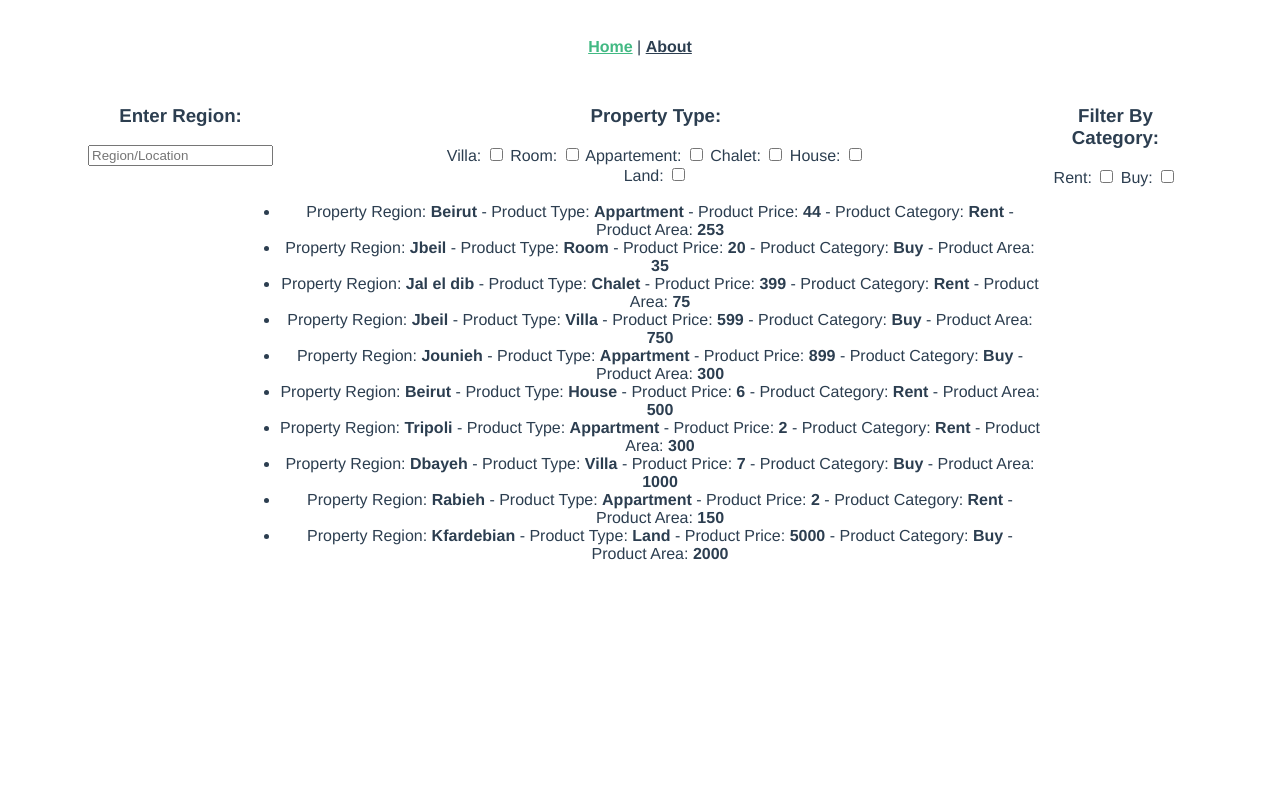
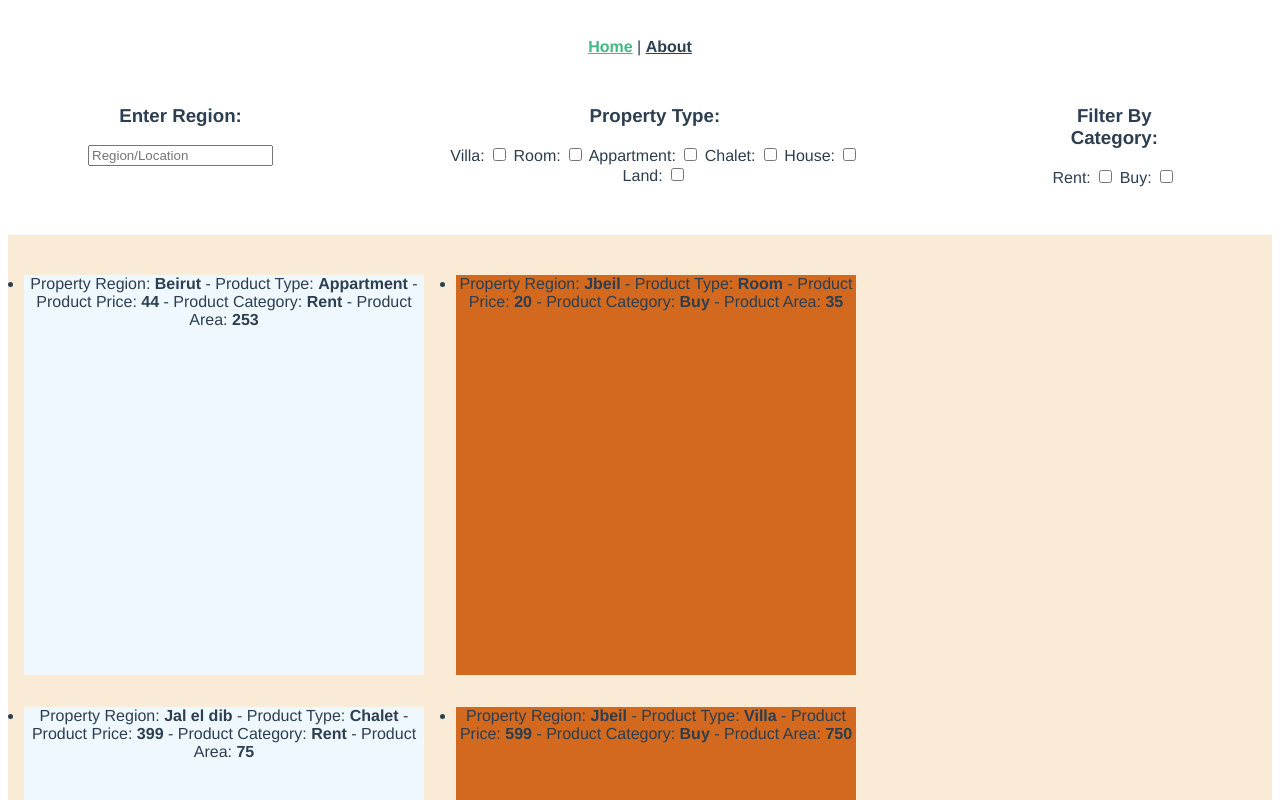
Before and after one commit to christiandimitri/vuejs-custom-input-search, a Vue app: page / in a window 1280 px wide. Shown: the top 800 px of the page. Built offline with nearby package versions, Linux system fonts and the light colour scheme.

Commit message:
custom input search and filter working

```diff
--- /dev/null
+++ b/src/components/Gallery.vue
@@ -0,0 +1,188 @@
+<template>
+  <div class="hero">
+    <div id="search-box">
+      <div class="is-search-tool">
+        <h3>Enter Region:</h3>
+        <input type="text" v-model="region" placeholder="Region/Location" />
+      </div>
+      <div class="is-search-tool">
+        <h3>Property Type:</h3>
+        Villa: <input type="checkbox" value="Villa" v-model="types" /> Room:
+        <input type="checkbox" value="Room" v-model="types" /> Appartment:
+        <input type="checkbox" value="Appartment" v-model="types" /> Chalet:
+        <input type="checkbox" value="Chalet" v-model="types" /> House:
+        <input type="checkbox" value="House" v-model="types" /> Land:
+        <input type="checkbox" value="Land" v-model="types" />
+      </div>
+      <div class="is-search-tool">
+        <h3>Filter By Category:</h3>
+        Rent: <input type="checkbox" value="Rent" v-model="categories" /> Buy:
+        <input type="checkbox" value="Buy" v-model="categories" />
+      </div>
+    </div>
+
+    <ul id="products-grid">
+      <li
+        class="product-box"
+        v-for="(product, index) in filterProducts"
+        :key="index"
+      >
+        <div
+          style="width: 100%; height:100%"
+          :class="index % 2 == 0 ? 'bg-light' : 'bg-dark'"
+        >
+          Property Region: <strong>{{ product.region }}</strong> - Product Type:
+          <strong>{{ product.type }}</strong> - Product Price:
+          <strong>{{ product.price }}</strong> - Product Category:
+          <strong>{{ product.category }}</strong> - Product Area:
+          <strong>{{ product.area }}</strong>
+        </div>
+      </li>
+    </ul>
+  </div>
+</template>
+
+<script>
+export default {
+  name: "Gallery",
+  data() {
+    return {
+      categories: [],
+      types: [],
+      prices: [],
+      region: "",
+      // category: "",
+      products: [
+        {
+          region: "Beirut",
+          type: "Appartment",
+          price: 44,
+          category: "Rent",
+          area: 253
+        },
+        {
+          region: "Jbeil",
+          type: "Room",
+          price: 20,
+          category: "Buy",
+          area: 35
+        },
+        {
+          region: "Jal el dib",
+          type: "Chalet",
+          price: 399,
+          category: "Rent",
+          area: 75
+        },
+        {
+          region: "Jbeil",
+          type: "Villa",
+          price: 599,
+          category: "Buy",
+          area: 750
+        },
+        {
+          region: "Jounieh",
+          type: "Appartment",
+          price: 899,
+          category: "Buy",
+          area: 300
+        },
+        {
+          region: "Beirut",
+          type: "House",
+          price: 6,
+          category: "Rent",
+          area: 500
+        },
+        {
+          region: "Tripoli",
+          type: "Chalet",
+          price: 2,
+          category: "Rent",
+          area: 300
+        },
+        {
+          region: "Dbayeh",
+          type: "Villa",
+          price: 7,
+          category: "Buy",
+          area: 1000
+        },
+        {
+          region: "Rabieh",
+          type: "Appartment",
+          price: 2,
+          category: "Rent",
+          area: 150
+        },
+        {
+          region: "Kfardebian",
+          type: "Land",
+          price: 5000,
+          category: "Buy",
+          area: 2000
+        }
+      ]
+    };
+  },
+  computed: {
+    filterProducts: function() {
+      return this.products.filter(item => {
+        return (
+          (this.region.length === 0 || item.region.includes(this.region)) &&
+          (this.categories.length === 0 ||
+            this.categories.includes(item.category)) &&
+          (this.types.length === 0 || this.types.includes(item.type))
+        );
+      });
+    }
+  }
+};
+</script>
+
+<style lang="scss" scoped>
+#search-box {
+  margin-right: auto;
+  margin-left: auto;
+  justify-content: center;
+  display: flex;
+}
+.is-search-tool {
+  margin-right: 5rem;
+  margin-left: 5rem;
+}
+#products-grid {
+  display: flex;
+  flex-wrap: wrap;
+  background-color: antiquewhite;
+  margin-top: 3rem;
+  padding-top: 1.5rem;
+  margin-right: auto;
+  margin-left: auto;
+  padding-right: 0;
+  padding-left: 0;
+  width: 100%;
+  height: 100%;
+  overflow-y: scroll;
+}
+.hero {
+  width: 100%;
+  height: 100vh;
+  // overflow: hidden;
+}
+.product-box {
+  margin-right: 1rem;
+  margin-left: 1rem;
+  padding-top: 1rem;
+  padding-bottom: 1rem;
+  width: 400px;
+  height: 400px;
+}
+.bg-light {
+  background-color: aliceblue;
+}
+.bg-dark {
+  background-color: chocolate;
+}
+</style>
--- a/src/views/Home.vue
+++ b/src/views/Home.vue
@@ -1,154 +1,15 @@
 <template>
   <div class="home">
-    <div id="search-box">
-      <div class="is-search-tool">
-        <h3>Enter Region:</h3>
-        <input type="text" v-model="region" placeholder="Region/Location" />
-      </div>
-      <div class="is-search-tool">
-        <h3>Property Type:</h3>
-        Villa: <input type="checkbox" value="Villa" v-model="types" /> Room:
-        <input type="checkbox" value="Room" v-model="types" /> Appartement:
-        <input type="checkbox" value="Appartement" v-model="types" /> Chalet:
-        <input type="checkbox" value="Chalet" v-model="types" /> House:
-        <input type="checkbox" value="House" v-model="types" /> Land:
-        <input type="checkbox" value="Land" v-model="types" />
-      </div>
-      <div class="is-search-tool">
-        <h3>Filter By Category:</h3>
-        Rent: <input type="checkbox" value="Rent" v-model="categories" /> Buy:
-        <input type="checkbox" value="Buy" v-model="categories" />
-      </div>
-    </div>
-
-    <div id="products-grid">
-      <ul>
-        <li v-for="(product, index) in filterProducts" :key="index">
-          Property Region: <strong>{{ product.region }}</strong> - Product Type:
-          <strong>{{ product.type }}</strong> - Product Price:
-          <strong>{{ product.price }}</strong> - Product Category:
-          <strong>{{ product.category }}</strong> - Product Area:
-          <strong>{{ product.area }}</strong>
-        </li>
-      </ul>
-    </div>
+    <gallery />
   </div>
 </template>
 
 <script>
+import Gallery from "../components/Gallery.vue";
 // @ is an alias to /src
 
 export default {
-  name: "Home",
-  data() {
-    return {
-      categories: [],
-      types: [],
-      prices: [],
-      region: "",
-      // category: "",
-      products: [
-        {
-          region: "Beirut",
-          type: "Appartment",
-          price: 44,
-          category: "Rent",
-          area: 253
-        },
-        {
-          region: "Jbeil",
-          type: "Room",
-          price: 20,
-          category: "Buy",
-          area: 35
-        },
-        {
-          region: "Jal el dib",
-          type: "Chalet",
-          price: 399,
-          category: "Rent",
-          area: 75
-        },
-        {
-          region: "Jbeil",
-          type: "Villa",
-          price: 599,
-          category: "Buy",
-          area: 750
-        },
-        {
-          region: "Jounieh",
-          type: "Appartment",
-          price: 899,
-          category: "Buy",
-          area: 300
-        },
-        {
-          region: "Beirut",
-          type: "House",
-          price: 6,
-          category: "Rent",
-          area: 500
-        },
-        {
-          region: "Tripoli",
-          type: "Appartment",
-          price: 2,
-          category: "Rent",
-          area: 300
-        },
-        {
-          region: "Dbayeh",
-          type: "Villa",
-          price: 7,
-          category: "Buy",
-          area: 1000
-        },
-        {
-          region: "Rabieh",
-          type: "Appartment",
-          price: 2,
-          category: "Rent",
-          area: 150
-        },
-        {
-          region: "Kfardebian",
-          type: "Land",
-          price: 5000,
-          category: "Buy",
-          area: 2000
-        }
-      ]
-    };
-  },
-  computed: {
-    filterProducts: function() {
-      return this.products.filter(item => {
-        return (
-          (this.region.length === 0 || item.region.includes(this.region)) &&
-          (this.categories.length === 0 ||
-            this.categories.includes(item.category)) &&
-          (this.types.length === 0 || this.types.includes(item.type))
-        );
-      });
-    }
-  }
+  components: { Gallery },
+  name: "Home"
 };
 </script>
-<style lang="scss" scoped>
-#search-box {
-  margin-right: auto;
-  margin-left: auto;
-  justify-content: center;
-  display: flex;
-}
-.is-search-tool {
-  margin-right: 5rem;
-  margin-left: 5rem;
-}
-#products-grid {
-  margin-right: auto;
-  margin-left: auto;
-  width: 50rem;
-}
-</style>
```
